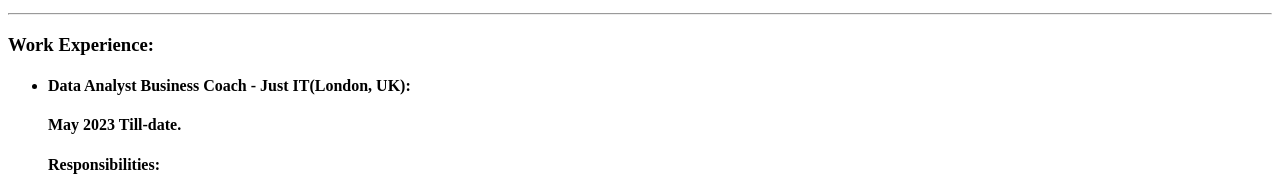
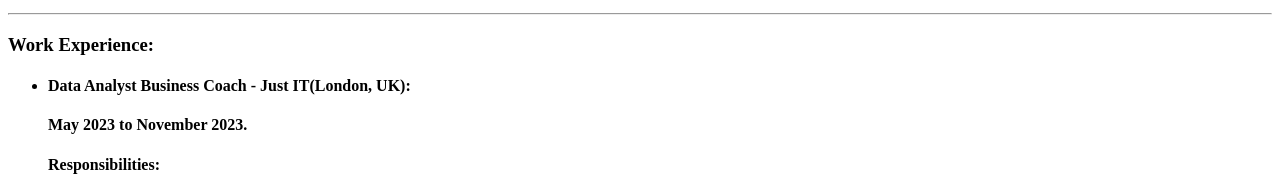
Before and after one commit to totalknockout/html-portfolio, a plain HTML site: page index.html in a window 1280 px wide. Shown: the part 1032-1224 px from the top of the page. Drawn offline with Linux system fonts and the light colour scheme.

Commit message:
Update index.html

```diff
--- a/index.html
+++ b/index.html
@@ -51,7 +51,7 @@
     <h3>Work Experience:</h3>
                 <ul>
                     <li><h4>Data Analyst Business Coach - Just IT(London, UK):</h4>
-                        <h4>May 2023 Till-date.</h4>
+                        <h4>May 2023 to November 2023.</h4>
                         <h4>Responsibilities:</h4>
                             <p>I am responsible for the support and development of apprentices through the Apprenticeship
                             Standards, tracking their progression through the apprenticeship journey. I work alongside the
```
